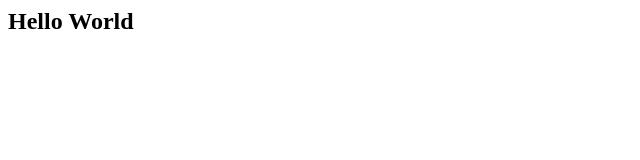
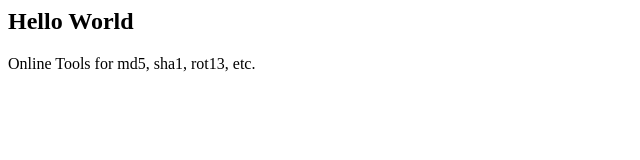
Before and after one commit to ghostrong/ghostrong.github.io, a plain HTML site: page index.html in a window 1280 px wide. Shown: the whole page, without its empty margins (0-640 px from the left). Drawn offline with Linux system fonts and the light colour scheme.

Commit message:
Update index.html
add a link to qwertasdf.com

```diff
--- a/index.html
+++ b/index.html
@@ -1 +1,3 @@
 <h2>Hello World</h2>
+
+<a herf="http://qwertasdf.com/">Online Tools for md5, sha1, rot13, etc. </a>
```
